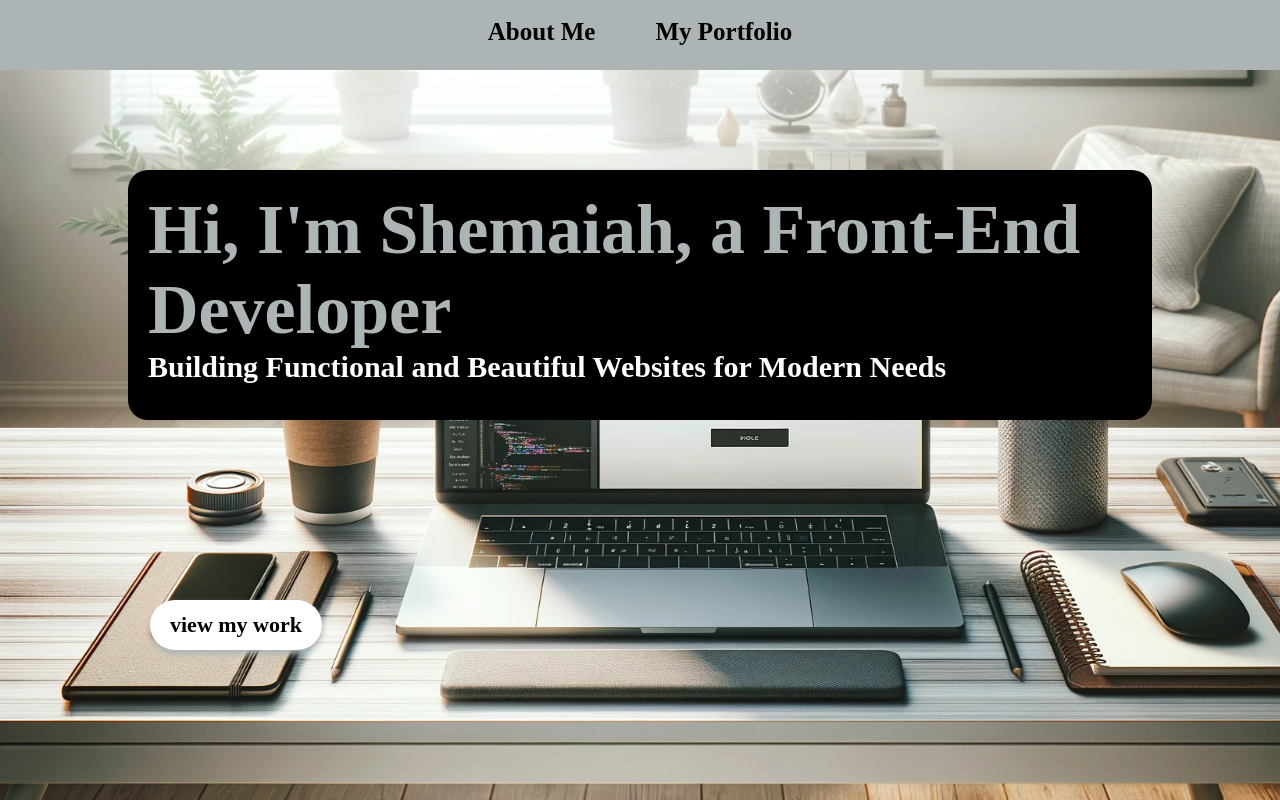
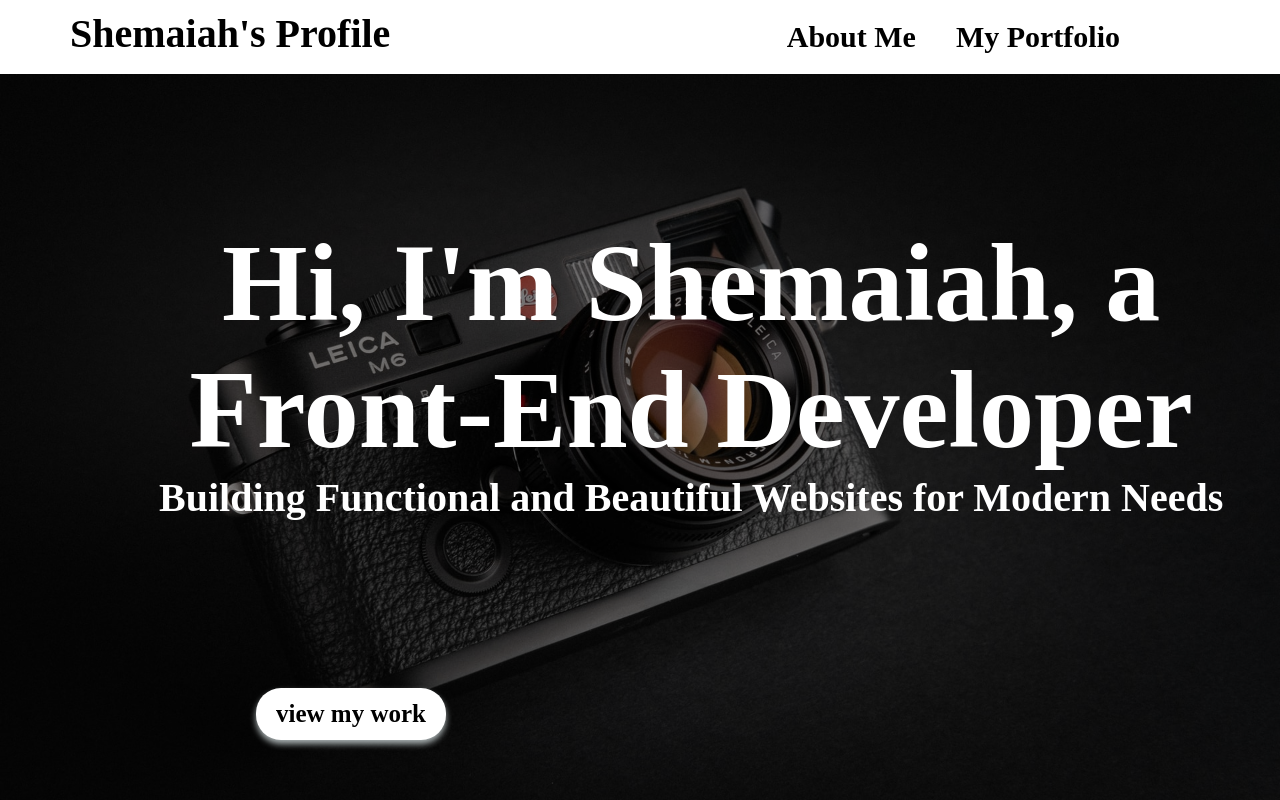
Before and after one commit to Shemaiah1/shemaiah-s-portfolio, a plain HTML site: page index.html in a window 1280 px wide. Drawn offline with Linux system fonts and the light colour scheme.

Commit message:
made a few adjustment on the index file

```diff
--- a/index.html
+++ b/index.html
@@ -12,22 +12,38 @@
     font-family: 'Times New Roman', Times, serif;
 }
 body{
-    background: url(/images/background.webp), rgba(0, 0, 0,0.7);
+    background: url(/images/background.jpg);
     background-repeat: no-repeat;
     background-size: cover;
     height: 100vh;
+}
+body::before{
+    content: '';
+    position: absolute;
+    height: 100%;
+    width: 100%;
+    background: rgba(0, 0, 0,0.5);
+}
+nav{
+    padding: 0 60px;
+    width: 100%;
+    background-color: white;
+    position: fixed;
+    display: flex;
+    justify-content: space-between;
 
 }
-
-nav{
-    height: 70px;
-    width: 100%;
-    background-color: #acb4b5;
+nav .logo{
+    font-size: 40px;
+    font-weight: bold;
+    padding: 10px;
 }
 nav ul {
     display: flex;
     list-style-type: none;
     justify-content: center;
+    margin-right: 80px;
+    padding: 0;
 }
 nav ul li{
     margin: 10px;
@@ -35,8 +51,8 @@
 nav ul li a{
     display: block;
     color:black ;
-    font-size:25px;
-    padding: 8px 20px;
+    font-size:30px;
+    padding:10px ;
     transition: .2s;
     margin: 0 auto;
     text-decoration: none;
@@ -44,36 +60,40 @@
     border-radius: 40px;
 }
 nav ul li a:hover{
-    color:#acb4b5;
+    color:white;
     background-color:black;
     transform: scale(1.08);
 }
 
 .hero{
-    margin: 100px auto;
-    width: 80%;
+    position: absolute;
+    max-width: 1200px;
     padding: 20px;
-    height: 250px;
-    background-color: black;
     border-radius: 20px;
+    top: 25%;
+    justify-content: center;
+    left: 8%;
+    text-align: center;
 }
 
 .hero h1{
-    font-size: 70px;
-    color:#acb4b5 ;
+    font-size: 110px;
+    color:white;
     justify-content: center;
-    padding: 0 auto;
+    font-weight: bolder;
 }
 
 .hero h3{
-    font-size: 30px;
+    font-size: 40px;
     color: white;
+    padding: 0;
+    margin: 0;
 }
 
 .button a {
     display: inline-block;
     padding: 12px 20px;
-    font-size: 22px;
+    font-size: 25px;
     font-weight: bold;
     color: black;
     background-color: white;
@@ -82,14 +102,14 @@
     box-shadow: 0 4px 6px #acb4b5;
     transition: all 0.3s ease-in-out;
     text-align: center;
-    left: 150px;
+    left: 20%;
     position: absolute;
-    bottom: 150px;
+    bottom: 60px;
 }
 
 .button a:hover {
     background: black;
-    transform: scale(1.1);
+    transform: scale(1.2);
     box-shadow: 0 8px 12px rgba(0, 0, 0, 0.3);
     text-shadow: 0px 1px 2px rgba(0, 0, 0, 0.3);
     color: white;
@@ -99,6 +119,7 @@
 </head>
     <body>
         <nav>
+            <div class="logo">Shemaiah's Profile</div>
             <ul>
                 <li><a href="/about.html" target="_blank">About Me</a></li>
                 <li><a href="/portfolio.html" target="_blank"> My Portfolio</a></li>
```
Also changed, not shown: images/Screenshot 2024-12-25 104819.jpg (deleted), images/background-2.webp (renamed from images/background.webp), images/background.jpg (added).
